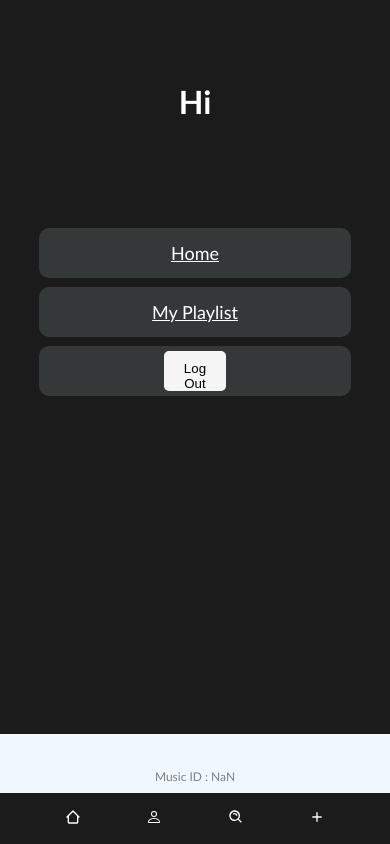
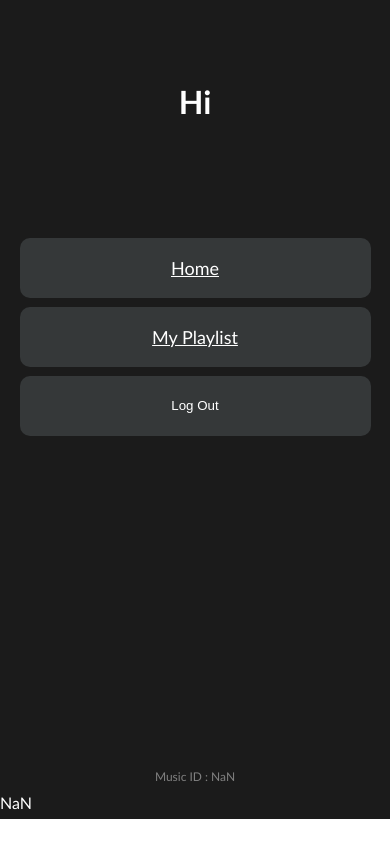
Before and after one commit to ChrisMadeda-Dev/ambeats, a React (Create React App) app: page /profile in a window 390 px wide. Built offline with nearby package versions, Linux system fonts and the light colour scheme.

Commit message:
Major ui updates

```diff
--- a/src/App.js
+++ b/src/App.js
@@ -41,12 +41,13 @@ function App() {
 }
 
 const Root = () => {
+  const userPhone = parseFloat(localStorage.getItem("user-phone"));
   return (
     <div>
       <div>
         <Outlet />
       </div>
-      <BottomNav />
+      {userPhone && <BottomNav />}
     </div>
   );
 };
--- a/src/components/Profile.js
+++ b/src/components/Profile.js
@@ -8,6 +8,8 @@ const Profile = () => {
   const musicId = (userId / 9901) * 1099;
 
   function logUserOut() {
+    console.log("looged out");
+    alert("You successfuly logged out");
     localStorage.clear();
     window.location.href = "/";
   }
@@ -27,7 +29,7 @@ const Profile = () => {
               <Link to="/playlist">My Playlist</Link>
             </li>
             <li>
-              <button className="log-out-btn" onClick={(e) => logUserOut}>
+              <button className="log-out-btn" onClick={logUserOut}>
                 Log Out
               </button>
             </li>
--- a/src/components/SignIn.js
+++ b/src/components/SignIn.js
@@ -106,9 +106,9 @@ const SignIn = () => {
   }
 
   return (
-    <div className="page signin-page">
+    <div className="signin-page">
       <header>
-        <h3>amChat</h3>
+        <h3>myambeats</h3>
       </header>
       {!toggleLogIn && (
         <div className="input-zone">
--- a/src/styles/playlistpage.css
+++ b/src/styles/playlistpage.css
@@ -136,7 +136,7 @@
   display: flex;
   justify-content: center;
   align-items: center;
-  background: linear-gradient(#353839, #1b1b1b);
+  background-color: #1b1b1b;
 }
 
 .plr-top > h1 {
@@ -172,10 +172,6 @@
     margin: 0px;
   }
 
-  .plp-top {
-    background: linear-gradient(#353839, #1b1b1b);
-  }
-
   .plp-top > h1 {
     font-size: 30px;
   }
@@ -186,7 +182,7 @@
 
   .my-pl-cont {
     width: 90%;
-    flex: 0 0 80px;
+    flex: 0 0 70px;
   }
 
   .my-pl-cont > section:nth-child(1) {
@@ -208,6 +204,9 @@
     height: 94vh;
   }
 
+  .plr-top>h1{
+    font-size: 30px;
+  }
   .plr-cont {
     width: 100%;
     border: none;
--- a/src/styles/profile.css
+++ b/src/styles/profile.css
@@ -46,6 +46,8 @@
   flex-direction: column;
   justify-content: flex-start;
   align-items: center;
+  overflow-y: auto;
+  overflow-x: hidden;
 }
 
 .profile-center > ul > li {
@@ -60,9 +62,14 @@
   align-items: center;
 }
 
-.log-out-btn{
+.profile-center > ul > li:nth-child(1) {
+  margin-top: 10px;
+}
+
+.log-out-btn {
   width: 20%;
-  background-color: whitesmoke;
+  background-color: transparent;
+  color: white;
 }
 
 .profile-bottom {
@@ -83,15 +90,21 @@
     background-color: blue;
     height: 94vh;
   }
+
+  .profile-top {
+    background-color: "";
+  }
   .profile-cont {
     flex: 0 0 100%;
     width: 100%;
   }
 
   .profile-center > ul > li {
-    height: 50px;
+    height: 60px;
+    width: 90%;
   }
-  .profile-bottom {
-    background-color: aliceblue;
+
+  .log-out-btn {
+    width: 40%;
   }
 }
--- a/src/styles/signin.css
+++ b/src/styles/signin.css
@@ -1,9 +1,13 @@
 .signin-page {
+  position: fixed;
+  top: 0px;
+  width: 100%;
+  height: 100vh;
   display: flex;
   flex-direction: column;
   justify-content: center;
   align-items: center;
-  background-color: white;
+  background-color: coral;
   font-family: "Courier New", Courier, monospace;
 }
 
```
